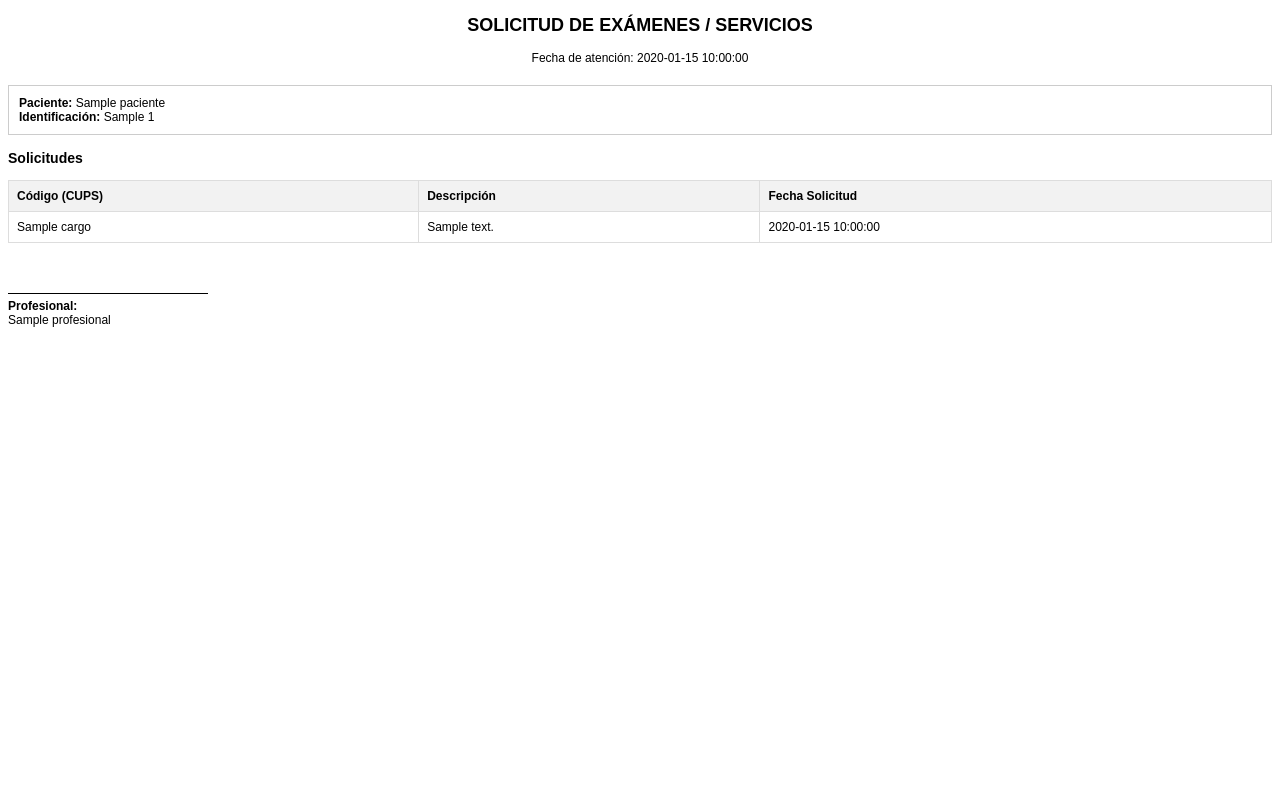
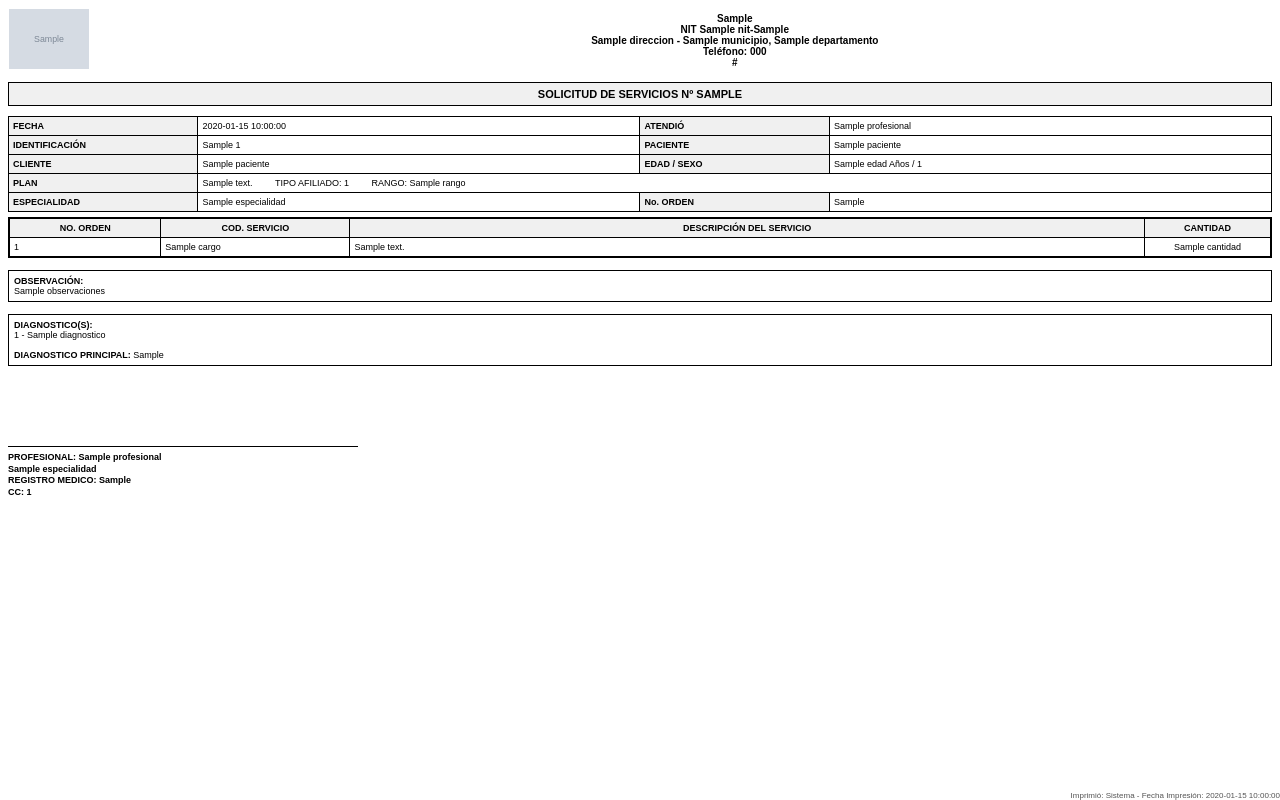
Before and after one commit to Juanes343/AgendaVirtual, a Laravel app: template backend/resources/views/orden.blade.php in a window 1280 px wide. Run offline with Laravel 12, Linux system fonts and the light colour scheme; the template is opened without the code that fills it: most values are stand-ins (such as "Sample title", 1, 10 or a date in 2020); grey boxes marked "Sample" are stand-in pictures.

Commit message:
feat: ajuste formato de orden

```diff
--- a/backend/resources/views/orden.blade.php
+++ b/backend/resources/views/orden.blade.php
@@ -1,53 +1,231 @@
 <!DOCTYPE html>
-<html>
+<html lang="es">
 <head>
-    <title>Orden Médica</title>
+  <meta charset="UTF-8">
+  <title>Solicitud de Servicios</title>
   <style>
-        body { font-family: sans-serif; font-size: 12px; }
-        .header { text-align: center; margin-bottom: 20px; }
-        .info-box { border: 1px solid #ccc; padding: 10px; margin-bottom: 15px; }
-        table { width: 100%; border-collapse: collapse; margin-top: 10px; }
-        th, td { border: 1px solid #ddd; padding: 8px; text-align: left; }
-        th { background-color: #f2f2f2; }
-        .signature { margin-top: 50px; border-top: 1px solid #000; width: 200px; padding-top: 5px; }
+    @page { margin: 20px 30px; }
+    body { font-family: Arial, sans-serif; font-size: 9px; color: #000; }
+    table { width: 100%; border-collapse: collapse; }
+
+    /* Encabezado estilo fórmula */
+    .header-container { width: 100%; margin-bottom: 10px; }
+    .logo-cell { width: 15%; vertical-align: middle; }
+    .info-cell { text-align: center; font-size: 10px; font-weight: bold; }
+    .logo-img { max-width: 100px; max-height: 60px; }
+
+    /* Título tipo “FORMULA MEDICA” */
+    .doc-title {
+      text-align: center;
+      font-weight: bold;
+      margin: 10px 0;
+      font-size: 11px;
+      background-color: #f0f0f0;
+      border: 1px solid #000;
+      padding: 5px;
+      text-transform: uppercase;
+    }
+
+    /* Tablas con borde negro */
+    .table-datatable td, .table-datatable th {
+      border: 1px solid #000;
+      padding: 4px;
+      vertical-align: top;
+    }
+    .header-label { background-color: #f0f0f0; font-weight: bold; width: 15%; }
+
+    /* Sección tipo bloque (como medicamentos) */
+    .block {
+      border: 1px solid #000;
+      margin-top: 5px;
+    }
+
+    /* Tabla de servicios */
+    .serv-table th {
+      background-color: #f0f0f0;
+      font-weight: bold;
+      text-transform: uppercase;
+      font-size: 9px;
+    }
+    .serv-table td, .serv-table th {
+      border: 1px solid #000;
+      padding: 4px;
+      vertical-align: top;
+      font-size: 9px;
+    }
+
+    /* Observaciones/Diagnósticos (bloque inferior) */
+    .box {
+      margin-top: 12px;
+      font-size: 9px;
+      border: 1px solid #000;
+      padding: 5px;
+    }
+
+    /* Firma */
+    .footer-signature { margin-top: 50px; }
+    .signature-line { border-top: 1px solid #000; width: 350px; padding-top: 5px; }
+    .prof-info { font-weight: bold; line-height: 1.3; font-size: 9px; }
+
+    /* Pie de impresión */
+    .print-footer {
+      position: fixed;
+      bottom: 0;
+      left: 0;
+      width: 100%;
+      font-size: 8px;
+      text-align: right;
+      color: #555;
+    }
   </style>
 </head>
+
 <body>
-    <div class="header">
-        <h2>SOLICITUD DE EXÁMENES / SERVICIOS</h2>
-        <p>Fecha de atención: {{ $fecha }}</p>
+
+  <!-- Encabezado con Logo y Datos Clínica -->
+  <table class="header-container">
+    <tr>
+      <td class="logo-cell">
+        @if(isset($logoBase64) && $logoBase64)
+          <img src="{{ $logoBase64 }}" alt="Logo" class="logo-img">
+        @endif
+      </td>
+      <td class="info-cell">
+        {{ $empresa->razon_social ?? '' }}<br>
+        NIT {{ $empresa->nit ?? '' }}{{ !empty($empresa->digito_verificacion) ? '-'.$empresa->digito_verificacion : '' }}<br>
+        {{ $empresa->direccion ?? '' }} - {{ $empresa->municipio ?? '' }}, {{ $empresa->departamento ?? '' }}<br>
+        Teléfono: {{ $empresa->telefonos ?? '' }}<br>
+        {{ $empresa->website ?? '' }}
+      </td>
+    </tr>
+  </table>
+
+  <!-- Título -->
+  <div class="doc-title">
+    SOLICITUD DE SERVICIOS Nº {{ $numero_orden ?? ($header->evolucion_id ?? '') }}
   </div>
 
-    <div class="info-box">
-        <strong>Paciente:</strong> {{ $paciente->nombre_completo }} <br>
-        <strong>Identificación:</strong> {{ $paciente->tipo_id_paciente }} {{ $paciente->paciente_id }}
-    </div>
+  <!-- Tabla Información (mismo estilo) -->
+  <table class="table-datatable">
+    <tr>
+      <td class="header-label">FECHA</td>
+      <td width="35%">{{ $fecha ?? '' }}</td>
+      <td class="header-label">ATENDIÓ</td>
+      <td>{{ $profesional ?? '' }}</td>
+    </tr>
 
-    <h3>Solicitudes</h3>
-    <table>
+    <tr>
+      <td class="header-label">IDENTIFICACIÓN</td>
+      <td>{{ $paciente->tipo_id_paciente ?? '' }} {{ $paciente->paciente_id ?? '' }}</td>
+      <td class="header-label">PACIENTE</td>
+      <td>{{ $paciente->nombre_completo ?? '' }}</td>
+    </tr>
+
+    <tr>
+      <td class="header-label">CLIENTE</td>
+      <td>{{ $paciente->cliente_nombre ?? '' }}</td>
+      <td class="header-label">EDAD / SEXO</td>
+      <td>{{ $edad ?? '' }} Años / {{ $paciente->sexo_id ?? '' }}</td>
+    </tr>
+
+    <tr>
+      <td class="header-label">PLAN</td>
+      <td colspan="3">
+        {{ $paciente->plan_descripcion ?? '' }}
+        @if(!empty($paciente->tipo_afiliado_id))
+          <span style="font-weight:normal; margin-left: 20px;">TIPO AFILIADO: {{ $paciente->tipo_afiliado_id }}</span>
+        @endif
+        @if(!empty($paciente->rango))
+          <span style="font-weight:normal; margin-left: 20px;">RANGO: {{ $paciente->rango }}</span>
+        @endif
+      </td>
+    </tr>
+
+    <tr>
+      <td class="header-label">ESPECIALIDAD</td>
+      <td>{{ $especialidad ?? '' }}</td>
+      <td class="header-label">No. ORDEN</td>
+      <td>{{ $numero_orden ?? '' }}</td>
+    </tr>
+  </table>
+
+  <!-- Servicios (bloque similar a medicamentos) -->
+  <div class="block">
+    <table class="serv-table">
       <thead>
         <tr>
-                <th>Código (CUPS)</th>
-                <th>Descripción</th>
-                <th>Fecha Solicitud</th>
+          <th style="width:12%;">No. Orden</th>
+          <th style="width:15%;">Cod. Servicio</th>
+          <th>Descripción del servicio</th>
+          <th style="width:10%;">Cantidad</th>
         </tr>
       </thead>
       <tbody>
-            @foreach($solicitudes as $sol)
+        @forelse($solicitudes as $solicitud)
           <tr>
-                <td>{{ $sol->cargo }}</td>
-                <td>{{ $sol->descripcion }}</td>
-                <td>{{ $sol->fecha_solicitud }}</td>
+            <td>{{ $solicitud->hc_os_solicitud_id ?? '' }}</td>
+            <td>{{ $solicitud->cargo ?? '' }}</td>
+            <td>{{ $solicitud->descripcion ?? '' }}</td>
+            <td style="text-align:center;">{{ $solicitud->cantidad ?? '' }}</td>
           </tr>
-            @endforeach
+        @empty
+          <tr>
+            <td colspan="4" style="text-align:center;">SIN SERVICIOS REGISTRADOS</td>
+          </tr>
+        @endforelse
       </tbody>
     </table>
+  </div>
 
-    <div style="margin-top: 40px;">
-        <div class="signature">
-            <strong>Profesional:</strong><br>
-            {{ $profesional }}
+  <!-- Observación -->
+  @if(!empty($observaciones))
+    <div class="box">
+      <strong>OBSERVACIÓN:</strong><br>
+      {{ $observaciones }}
+    </div>
+  @endif
+
+  <!-- Diagnóstico(s) + principal -->
+  @if(!empty($diagnosticos) && count($diagnosticos) > 0)
+    <div class="box">
+      <strong>DIAGNOSTICO(S):</strong><br>
+      @foreach($diagnosticos as $diag)
+        {{ $diag->diagnostico_id ?? '' }} - {{ $diag->diagnostico_nombre ?? '' }}<br>
+      @endforeach
+
+      @if(isset($diagnostico_principal) && $diagnostico_principal)
+        <br><strong>DIAGNOSTICO PRINCIPAL:</strong> {{ $diagnostico_principal }}
+      @else
+        <br><strong>DIAGNOSTICO PRINCIPAL:</strong>
+        {{ $diagnosticos[0]->diagnostico_id ?? '' }} - {{ $diagnosticos[0]->diagnostico_nombre ?? '' }}
+      @endif
+    </div>
+  @elseif(!empty($diagnostico_principal))
+    <div class="box">
+      <strong>DIAGNOSTICO PRINCIPAL:</strong> {{ $diagnostico_principal }}
+    </div>
+  @endif
+
+  <!-- Firma -->
+  <div class="footer-signature">
+    <br><br><br>
+    <div class="signature-line">
+      <div class="prof-info">
+        PROFESIONAL: {{ $profesional ?? '' }}<br>
+        {{ $especialidad ?? '' }}<br>
+        @if(!empty($tarjeta_profesional))
+          REGISTRO MEDICO: {{ $tarjeta_profesional }}<br>
+        @endif
+        @if(!empty($prof_id))
+          CC: {{ $prof_id }}<br>
+        @endif
       </div>
     </div>
+  </div>
+
+  <div class="print-footer">
+    Imprimió: Sistema - Fecha Impresión: {{ $fecha_impresion ?? date('Y-m-d H:i:s') }}
+  </div>
+
 </body>
 </html>
```
Also changed, not shown: backend/app/Http/Controllers/ReportController.php (+49 -2 lines). Lines whose indentation alone changed are shown as unchanged.
